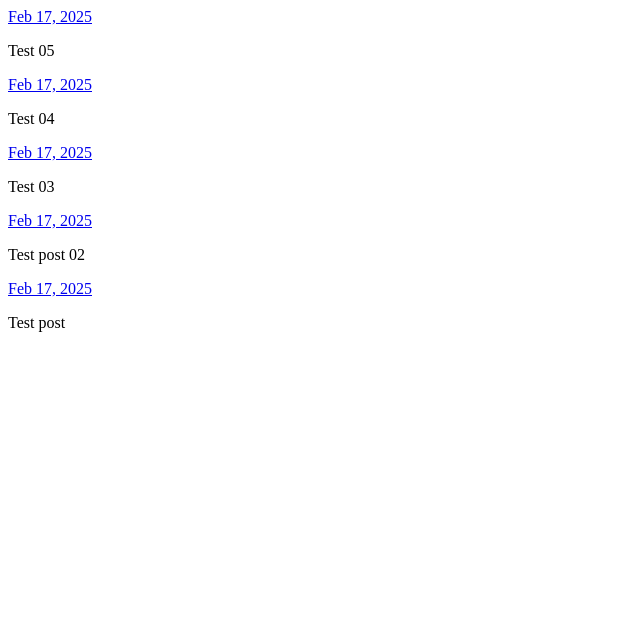
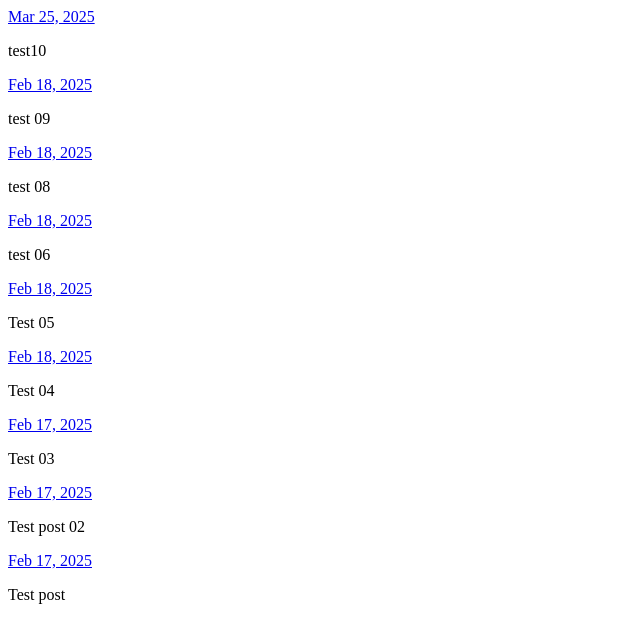
Before and after one commit to Acestus/acestus-blog, a plain HTML site: page index.html in a window 1280 px wide. Shown: the whole page, without its empty margins (0-640 px from the left). Drawn offline with Linux system fonts and the light colour scheme.

Commit message:
Archiving from Micro.blog.

```diff
--- a/index.html
+++ b/index.html
@@ -25,7 +25,51 @@
 	  <div class="h-entry">
 
 
-		<a href="https://blog.acestus.com/2025/02/17/230434.html" class="u-url"><time class="dt-published" datetime="2025-02-17 23:04:34 -0600">Feb 17, 2025</time></a>
+		<a href="https://blog.acestus.com/2025/03/25/test.html" class="u-url"><time class="dt-published" datetime="2025-03-25 13:41:28 -0500">Mar 25, 2025</time></a>
+
+		<div class="e-content">
+			 <p>test10</p>
+
+		</div>
+	  </div>
+
+	  <div class="h-entry">
+
+
+		<a href="https://blog.acestus.com/2025/02/17/233956.html" class="u-url"><time class="dt-published" datetime="2025-02-18 00:39:56 -0500">Feb 18, 2025</time></a>
+
+		<div class="e-content">
+			 <p>test 09</p>
+
+		</div>
+	  </div>
+
+	  <div class="h-entry">
+
+
+		<a href="https://blog.acestus.com/2025/02/17/233932.html" class="u-url"><time class="dt-published" datetime="2025-02-18 00:39:32 -0500">Feb 18, 2025</time></a>
+
+		<div class="e-content">
+			 <p>test 08</p>
+
+		</div>
+	  </div>
+
+	  <div class="h-entry">
+
+
+		<a href="https://blog.acestus.com/2025/02/17/230617.html" class="u-url"><time class="dt-published" datetime="2025-02-18 00:06:17 -0500">Feb 18, 2025</time></a>
+
+		<div class="e-content">
+			 <p>test 06</p>
+
+		</div>
+	  </div>
+
+	  <div class="h-entry">
+
+
+		<a href="https://blog.acestus.com/2025/02/17/230434.html" class="u-url"><time class="dt-published" datetime="2025-02-18 00:04:34 -0500">Feb 18, 2025</time></a>
 
 		<div class="e-content">
 			 <p>Test 05</p>
@@ -36,7 +80,7 @@
 	  <div class="h-entry">
 
 
-		<a href="https://blog.acestus.com/2025/02/17/230150.html" class="u-url"><time class="dt-published" datetime="2025-02-17 23:01:50 -0600">Feb 17, 2025</time></a>
+		<a href="https://blog.acestus.com/2025/02/17/230150.html" class="u-url"><time class="dt-published" datetime="2025-02-18 00:01:50 -0500">Feb 18, 2025</time></a>
 
 		<div class="e-content">
 			 <p>Test 04</p>
@@ -47,7 +91,7 @@
 	  <div class="h-entry">
 
 
-		<a href="https://blog.acestus.com/2025/02/17/test.html" class="u-url"><time class="dt-published" datetime="2025-02-17 22:54:26 -0600">Feb 17, 2025</time></a>
+		<a href="https://blog.acestus.com/2025/02/17/test.html" class="u-url"><time class="dt-published" datetime="2025-02-17 23:54:26 -0500">Feb 17, 2025</time></a>
 
 		<div class="e-content">
 			 <p>Test 03</p>
@@ -58,7 +102,7 @@
 	  <div class="h-entry">
 
 
-		<a href="https://blog.acestus.com/2025/02/18/045049.html" class="u-url"><time class="dt-published" datetime="2025-02-17 22:50:49 -0600">Feb 17, 2025</time></a>
+		<a href="https://blog.acestus.com/2025/02/18/045049.html" class="u-url"><time class="dt-published" datetime="2025-02-17 23:50:49 -0500">Feb 17, 2025</time></a>
 
 		<div class="e-content">
 			 <p>Test post 02</p>
@@ -69,7 +113,7 @@
 	  <div class="h-entry">
 
 
-		<a href="https://blog.acestus.com/2025/02/18/test-post.html" class="u-url"><time class="dt-published" datetime="2025-02-17 22:38:44 -0600">Feb 17, 2025</time></a>
+		<a href="https://blog.acestus.com/2025/02/18/test-post.html" class="u-url"><time class="dt-published" datetime="2025-02-17 23:38:44 -0500">Feb 17, 2025</time></a>
 
 		<div class="e-content">
 			 <p>Test post</p>
```
